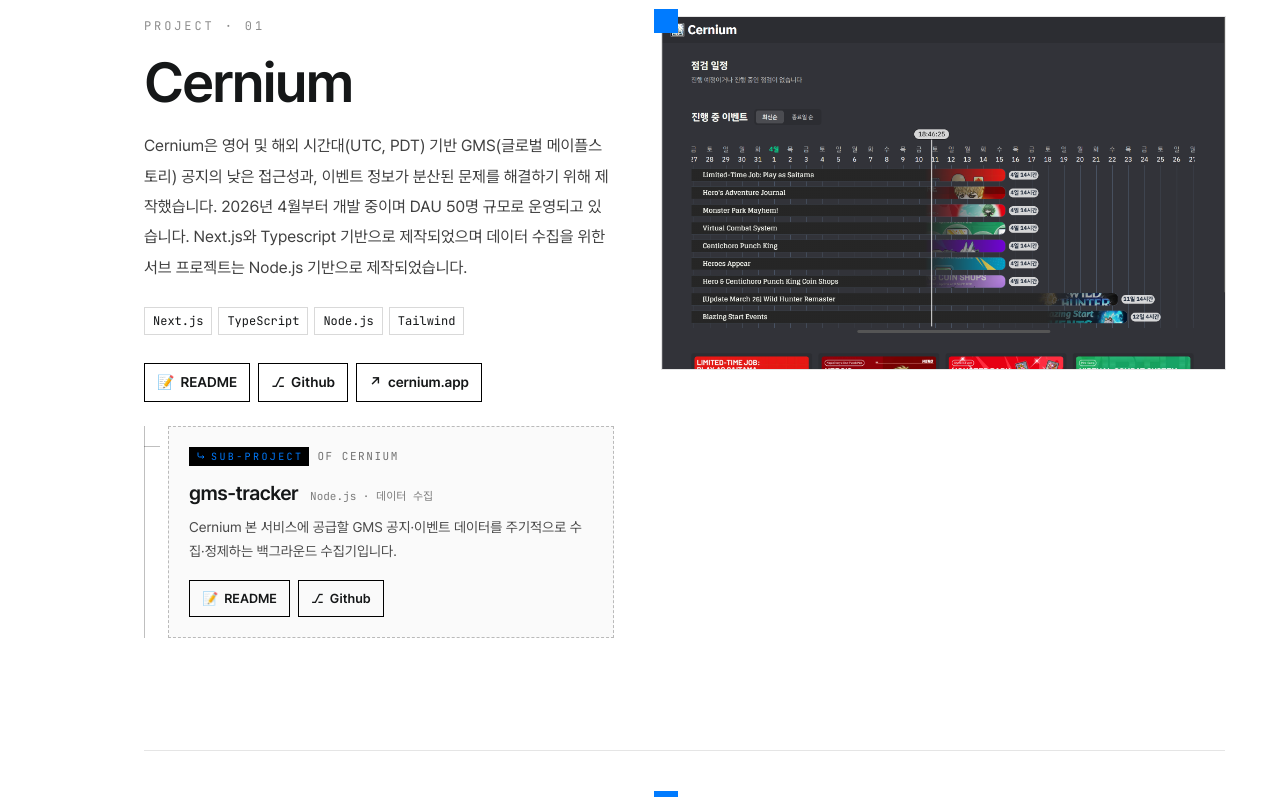
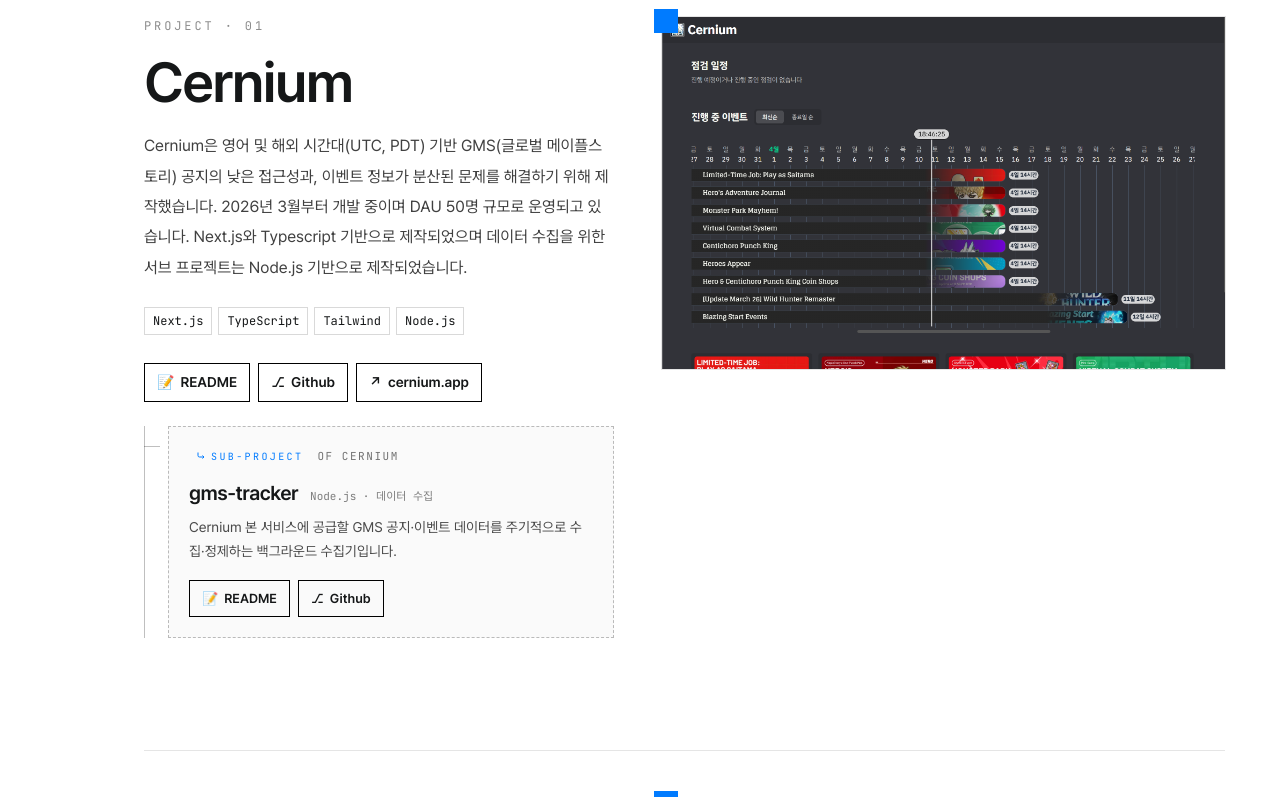
Before and after one commit to carokann1945/portfolio-0420, a Next.js app: page / in a window 1280 px wide. Shown: the part 1180-1977 px from the top of the page. Built offline with nearby package versions, Linux system fonts and the light colour scheme.

Commit message:
fix : 잘못된 정보 데이터 수정, 일부 UI 가시성 개선

```diff
--- a/src/features/projects/components/SubProjectBlock.tsx
+++ b/src/features/projects/components/SubProjectBlock.tsx
@@ -15,7 +15,7 @@
         <div className="flex flex-wrap items-center gap-2">
           <span
             className={cn(
-              'inline-flex items-center gap-1 bg-black px-1.5 py-0.5 font-jetbrains-mono text-[10px] tracking-[0.24em] text-accent',
+              'inline-flex items-center gap-1 px-1.5 py-0.5 font-jetbrains-mono text-[10px] tracking-[0.24em] text-accent',
             )}>
             <svg
               viewBox="0 0 24 24"
--- a/src/features/projects/data/projects.ts
+++ b/src/features/projects/data/projects.ts
@@ -28,8 +28,8 @@
     index: '01',
     name: 'Cernium',
     description:
-      'Cernium은 영어 및 해외 시간대(UTC, PDT) 기반 GMS(글로벌 메이플스토리) 공지의 낮은 접근성과, 이벤트 정보가 분산된 문제를 해결하기 위해 제작했습니다. 2026년 4월부터 개발 중이며 DAU 50명 규모로 운영되고 있습니다. Next.js와 Typescript 기반으로 제작되었으며 데이터 수집을 위한 서브 프로젝트는 Node.js 기반으로 제작되었습니다.',
-    tags: ['Next.js', 'TypeScript', 'Node.js', 'Tailwind'],
+      'Cernium은 영어 및 해외 시간대(UTC, PDT) 기반 GMS(글로벌 메이플스토리) 공지의 낮은 접근성과, 이벤트 정보가 분산된 문제를 해결하기 위해 제작했습니다. 2026년 3월부터 개발 중이며 DAU 50명 규모로 운영되고 있습니다. Next.js와 Typescript 기반으로 제작되었으며 데이터 수집을 위한 서브 프로젝트는 Node.js 기반으로 제작되었습니다.',
+    tags: ['Next.js', 'TypeScript', 'Tailwind', 'Node.js'],
     image: { src: cerniumDesktop, alt: 'Cernium preview' },
     links: [
       { label: 'README', href: '#', icon: '📝' },
@@ -53,7 +53,7 @@
     name: 'Carokann',
     description:
       '기존 작업 관리 서비스들은 반복 작업에서 작업을 완료하면 즉시 체크가 해제되어 작업의 진척도를 확인하기 어려운 문제를 해결하기 위해 제작했습니다. 이 서비스는 사용자가 다양한 반복 주기를 자유롭게 설정할 수 있도록 지원하며, 반복 작업의 진척도를 직접 눈으로 확인할 수 있도록 했습니다.',
-    tags: ['Next.js', 'TypeScript', 'Tailwind', 'Motion'],
+    tags: ['Next.js', 'TypeScript', 'Tailwind'],
     image: { src: carokannDesktop, alt: 'Carokann preview' },
     links: [
       { label: 'README', href: '#', icon: '📝' },
```
